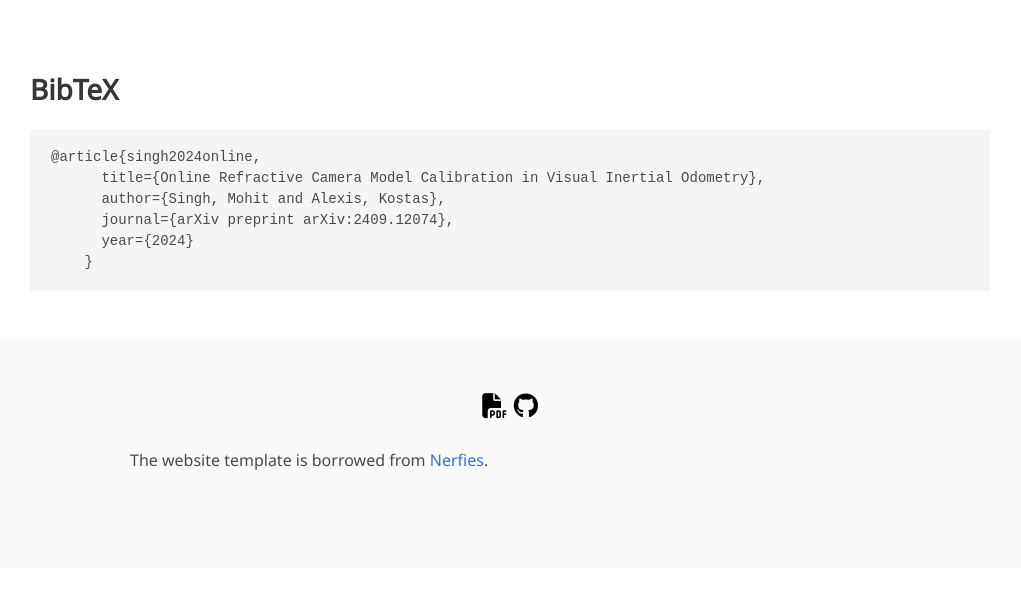
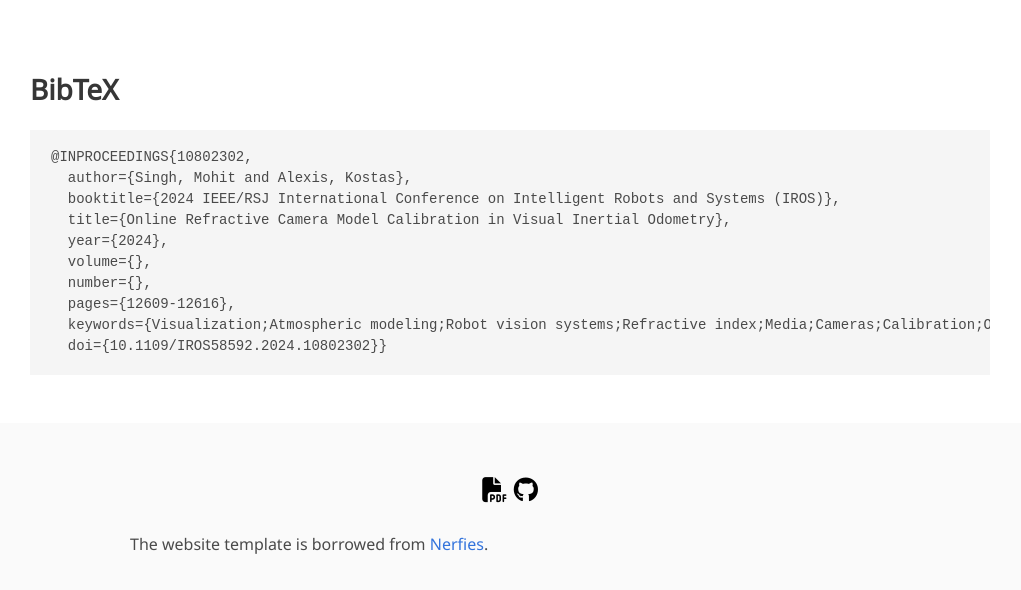
Before and after one commit to ntnu-arl/Refractive-Camera-Model-in-VIO, a plain HTML site: page index.html in a window 1280 px wide. Shown: the part 1221-1811 px from the top of the page, without its empty margins (130-1151 px from the left). Before the commit the page ends 1789 px from the top, so only its background shows below. Drawn offline with nearby package versions, Linux system fonts and the light colour scheme; some icons are missing; a web font is replaced by a local one.

Commit message:
update paper citation to ieee
Signed-off-by: Mohit Singh <42519867+Mohit505Git@users.noreply.github.com>

```diff
--- a/index.html
+++ b/index.html
@@ -148,12 +148,16 @@
 <section class="section" id="BibTeX">
   <div class="container is-max-desktop content">
     <h2 class="title">BibTeX</h2>
-    <pre><code>@article{singh2024online,
-      title={Online Refractive Camera Model Calibration in Visual Inertial Odometry},
-      author={Singh, Mohit and Alexis, Kostas},
-      journal={arXiv preprint arXiv:2409.12074},
-      year={2024}
-    }</code></pre>
+    <pre><code>@INPROCEEDINGS{10802302,
+  author={Singh, Mohit and Alexis, Kostas},
+  booktitle={2024 IEEE/RSJ International Conference on Intelligent Robots and Systems (IROS)},
+  title={Online Refractive Camera Model Calibration in Visual Inertial Odometry},
+  year={2024},
+  volume={},
+  number={},
+  pages={12609-12616},
+  keywords={Visualization;Atmospheric modeling;Robot vision systems;Refractive index;Media;Cameras;Calibration;Odometry;Reliability;Convergence},
+  doi={10.1109/IROS58592.2024.10802302}}</code></pre>
   </div>
 </section>
 
```
